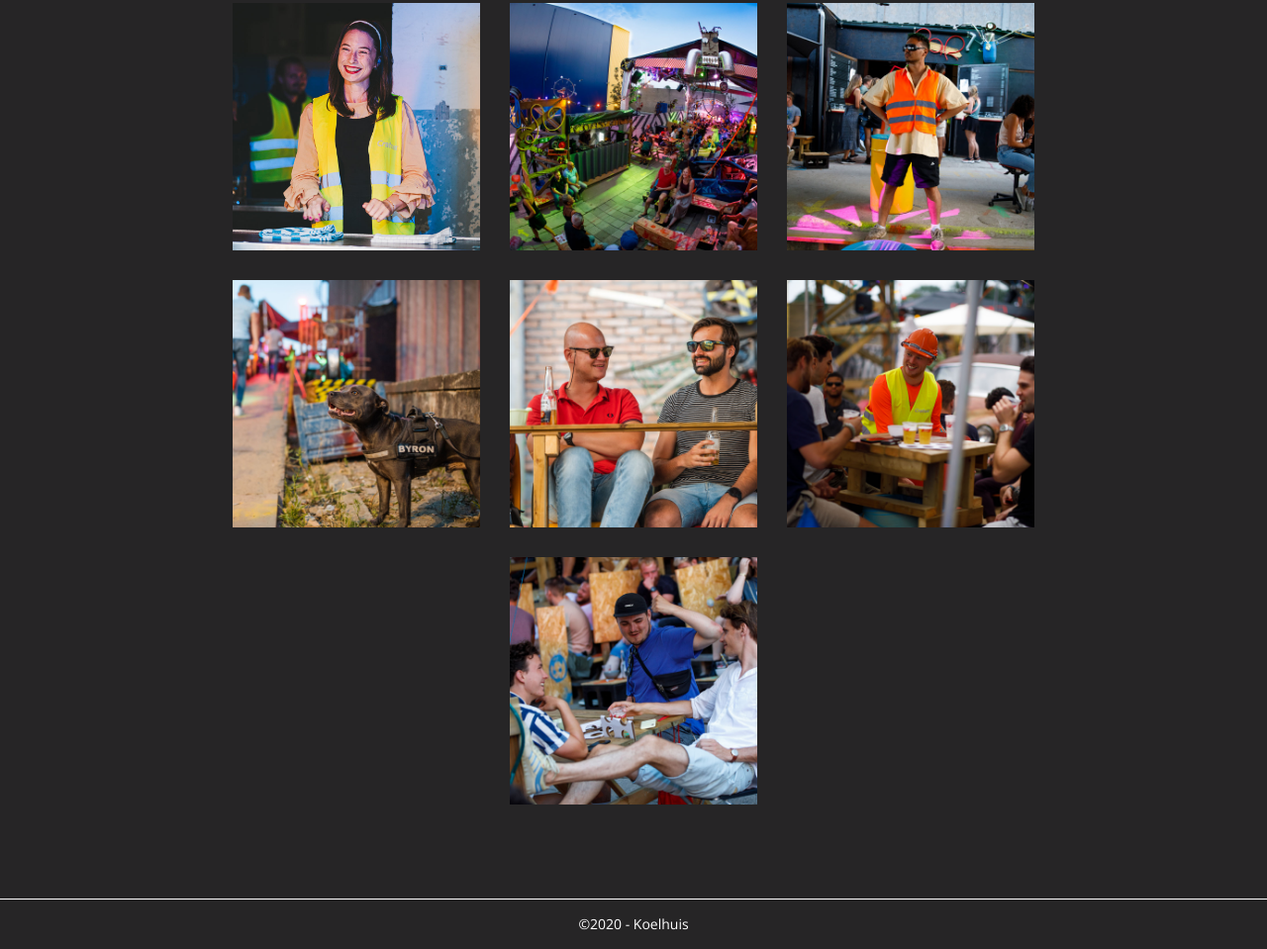
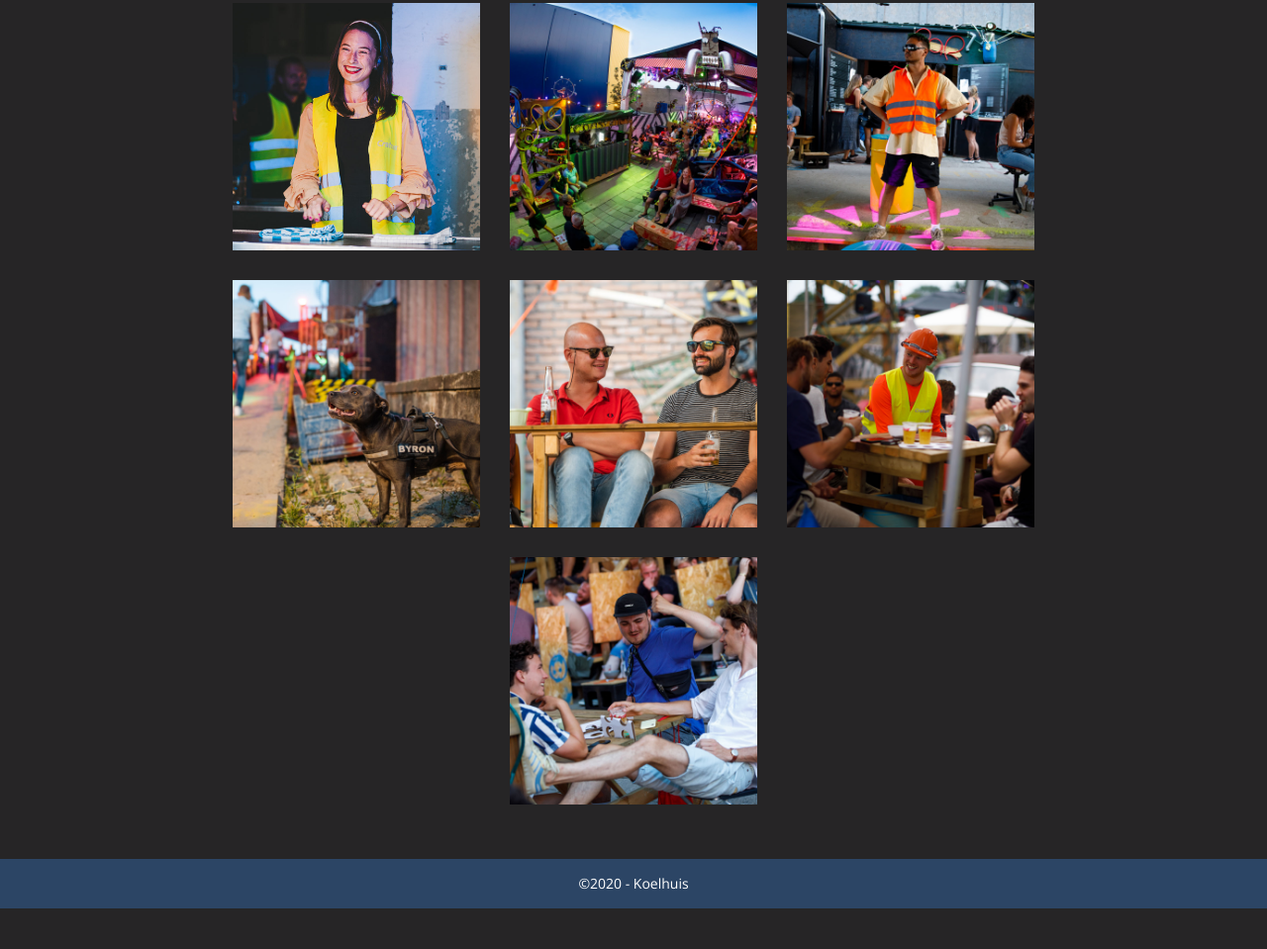
Before and after one commit to Joshua3011/Construct, a website: page index.html in a window 1280 px wide. Shown: the part 2960-3919 px from the top of the page at 99% size. After the commit the page ends 3878 px from the top, so only its background shows below. Drawn offline with nearby package versions, Linux system fonts and the light colour scheme.

Commit message:
Scaled footer for all devices

```diff
--- a/scss/_footer.scss
+++ b/scss/_footer.scss
@@ -1,10 +1,16 @@
+@import "colors";
+
 .footer {
-    margin: 80px percentage(-3/12) 0;
+    margin: 0 percentage(-3/12);
     padding: 0 percentage(3/12);
     height: 50px;
     display: flex;
     justify-content: center;
     align-items: center;
-    border-top: 1px solid #fff;
+    background-color: $about-bg;
     text-align: center;
+
+    @media only screen and (min-width: 568px) {
+        margin-top: 40px;
+    }
 }
```
Also changed, not shown: scss/styles.css, 1 other file.
